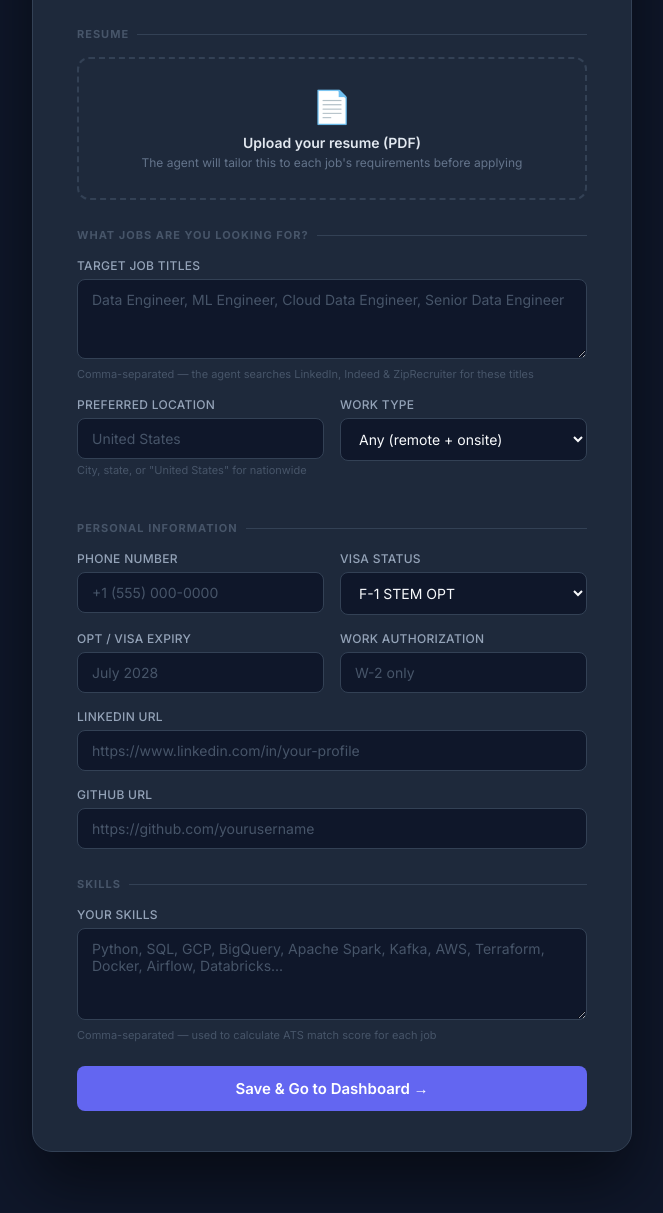
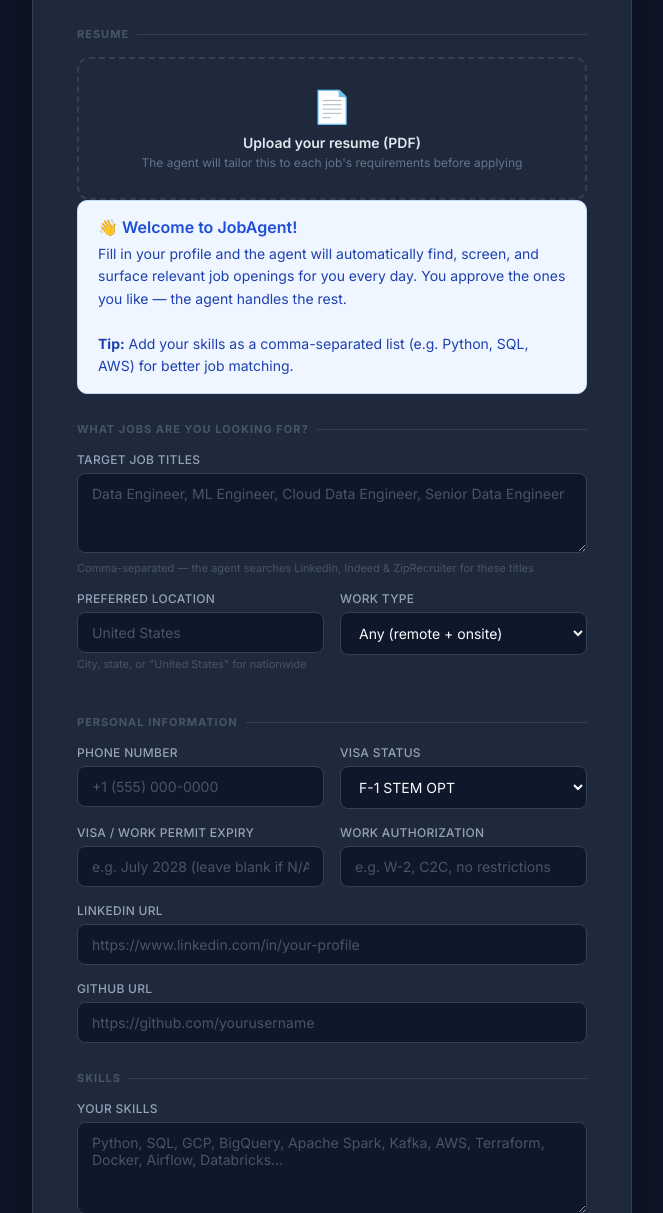
Before and after one commit to Jeevan1122/jobs-agent, a Flask app: page /profile/setup in a window 1280 px wide. Shown: the part 177-1390 px from the top of the page, without its empty margins (308-971 px from the left). Before the commit the page ends 1355 px from the top, so only its background shows below. Run offline with Flask 3, Linux system fonts and the light colour scheme; the visitor is signed in with stand-in values (Sample User, id 1); data that the repository does not hold is empty; some libraries are stand-ins or nearby versions.

Commit message:
Make agent useful for all job seekers, not just F-1 students
- Onboarding welcome banner on first-time profile setup
- Visa status no longer pre-selects F-1 STEM OPT for new users
- Labels/placeholders updated to be visa-agnostic
- Citizens/GC holders skip sponsorship disqualifier checks
- Email notification when agent finds new jobs
- Copy link button on each job card
- visa_status passed from profile into screener per user

Co-Authored-By: Claude Sonnet 4.6 <noreply@anthropic.com>

```diff
--- a/app.py
+++ b/app.py
@@ -113,6 +113,45 @@ _agent_running: dict = {}   # user_id → bool
 _submission_status = {}
 
 
+def _notify_new_jobs(candidate, count):
+    """Email the user when the agent finds new jobs for them."""
+    gmail_pass = os.getenv("GMAIL_APP_PASSWORD")
+    gmail_user = os.getenv("GMAIL_SMTP_USER")
+    user_email = candidate.get("email")
+    app_url    = os.getenv("APP_URL", "https://jobs-agent-o7b8.onrender.com")
+
+    if not (gmail_pass and gmail_user and user_email):
+        return
+    try:
+        subject = f"🎯 JobAgent found {count} new job{'s' if count != 1 else ''} for you"
+        body = f"""Hi {candidate.get('name', 'there')},
+
+Your job agent just finished scanning and found {count} new job{'s' if count != 1 else ''} that match your profile.
+
+👉 Review them now: {app_url}
+
+Each job has been screened for:
+  • ATS keyword match against your skills
+  • Visa / sponsorship requirements
+  • Job freshness (posted in last 24h)
+
+Approve the ones you like and the agent will tailor your resume and submit.
+
+— JobAgent
+"""
+        msg = MIMEMultipart()
+        msg["From"]    = gmail_user
+        msg["To"]      = user_email
+        msg["Subject"] = subject
+        msg.attach(MIMEText(body, "plain"))
+        with smtplib.SMTP_SSL("smtp.gmail.com", 465) as server:
+            server.login(gmail_user, gmail_pass)
+            server.send_message(msg)
+        log.info(f"New-jobs notification sent to {user_email}")
+    except Exception as e:
+        log.warning(f"Could not send notification email: {e}")
+
+
 def _run_pipeline(user_id):
     try:
         db.init_db()
@@ -162,8 +201,9 @@ def _run_pipeline(user_id):
 
         # ── Screen + save ─────────────────────────────────────────────────────
         saved_count = 0
+        user_visa  = profile.get("visa_status", "")
         for job in active_jobs:
-            screening = screen_job(job, candidate_skills=skills_text)
+            screening = screen_job(job, candidate_skills=skills_text, visa_status=user_visa)
             job["ats_score"]         = screening["ats_score"]
             job["visa_flag"]         = screening["visa_flag"]
             job["visa_note"]         = screening["visa_note"]
@@ -182,6 +222,8 @@ def _run_pipeline(user_id):
             db.save_job(job, user_id=user_id)
 
         log.info(f"Pipeline done — {saved_count} new jobs added to pending queue.")
+        if saved_count > 0:
+            _notify_new_jobs(candidate, saved_count)
 
     except Exception as e:
         log.error(f"Pipeline error: {e}", exc_info=True)
--- a/screener/visa_ats_screen.py
+++ b/screener/visa_ats_screen.py
@@ -20,13 +20,29 @@ def _get_client():
     return _client
 
 
-def check_visa_disqualifiers(jd_text):
+def check_visa_disqualifiers(jd_text, visa_status=None):
+    """
+    Check job for visa disqualifiers.
+    Only applies sponsorship/OPT filters for non-citizens (F-1, H-1B, TN, etc.).
+    US Citizens and Green Card holders skip sponsorship checks.
+    """
     text_lower = jd_text.lower()
+    no_sponsorship_needed = visa_status and any(
+        v in (visa_status or "").lower()
+        for v in ["citizen", "green card", "gc", "permanent resident"]
+    )
+
     for phrase in config.VISA_HARD_DISQUALIFIERS:
+        # Skip sponsorship-related checks for citizens/GC holders
+        if no_sponsorship_needed and any(
+            word in phrase.lower() for word in ["sponsor", "opt", "f-1", "1099", "c2c", "corp"]
+        ):
+            continue
         if phrase.lower() in text_lower:
             return {"status": "hard_stop", "reason": f"Hard disqualifier: '{phrase}'"}
+
     gray_hits = [p for p in config.VISA_GRAY_AREA if p.lower() in text_lower]
-    if gray_hits:
+    if gray_hits and not no_sponsorship_needed:
         return {"status": "gray_area", "reason": f"Gray area: {gray_hits}"}
     return {"status": "ok", "reason": "No visa issues."}
 
@@ -153,11 +169,11 @@ def score_ats(jd_text, job_title, candidate_skills=None):
     return _keyword_score(jd_text, job_title, candidate_skills)
 
 
-def screen_job(job_dict, candidate_skills=None):
+def screen_job(job_dict, candidate_skills=None, visa_status=None):
     jd_text  = job_dict.get("description", "")
     job_title = job_dict.get("title", "")
 
-    visa_result = check_visa_disqualifiers(jd_text)
+    visa_result = check_visa_disqualifiers(jd_text, visa_status=visa_status)
 
     if visa_result["status"] == "hard_stop":
         return {
--- a/templates/profile.html
+++ b/templates/profile.html
@@ -151,6 +151,16 @@
   {% endif %}
 
   <form method="POST">
+    {% if setup %}
+    <div style="background:#eff6ff;border:1px solid #bfdbfe;border-radius:10px;padding:16px 20px;margin-bottom:24px;">
+      <div style="font-weight:600;color:#1d4ed8;margin-bottom:6px;">👋 Welcome to JobAgent!</div>
+      <div style="color:#1e40af;font-size:14px;line-height:1.6;">
+        Fill in your profile and the agent will automatically find, screen, and surface relevant job openings for you every day.
+        You approve the ones you like — the agent handles the rest.<br><br>
+        <strong>Tip:</strong> Add your skills as a comma-separated list (e.g. Python, SQL, AWS) for better job matching.
+      </div>
+    </div>
+    {% endif %}
 
     <!-- ── Job search preferences ── -->
     <div class="section-label">What jobs are you looking for?</div>
@@ -189,7 +199,7 @@
         <label>VISA STATUS</label>
         <select name="visa_status">
           {% for opt in ['F-1 STEM OPT', 'F-1 OPT', 'H-1B', 'H-1B1', 'TN', 'O-1', 'Green Card', 'US Citizen', 'EAD', 'Other'] %}
-          <option value="{{ opt }}" {% if profile and profile.visa_status == opt %}selected{% endif %}>{{ opt }}</option>
+          <option value="{{ opt }}" {% if profile and profile.visa_status and profile.visa_status == opt %}selected{% endif %}>{{ opt }}</option>
           {% endfor %}
         </select>
       </div>
@@ -197,12 +207,12 @@
 
     <div class="form-row">
       <div class="form-group">
-        <label>OPT / VISA EXPIRY</label>
-        <input type="text" name="opt_expiry" placeholder="July 2028" value="{{ profile.opt_expiry or '' }}"/>
+        <label>VISA / WORK PERMIT EXPIRY</label>
+        <input type="text" name="opt_expiry" placeholder="e.g. July 2028 (leave blank if N/A)" value="{{ profile.opt_expiry or '' }}"/>
       </div>
       <div class="form-group">
         <label>WORK AUTHORIZATION</label>
-        <input type="text" name="work_authorization" placeholder="W-2 only" value="{{ profile.work_authorization or '' }}"/>
+        <input type="text" name="work_authorization" placeholder="e.g. W-2, C2C, no restrictions" value="{{ profile.work_authorization or '' }}"/>
       </div>
     </div>
 
```
Also changed, not shown: templates/index.html (+10 -1 lines).
